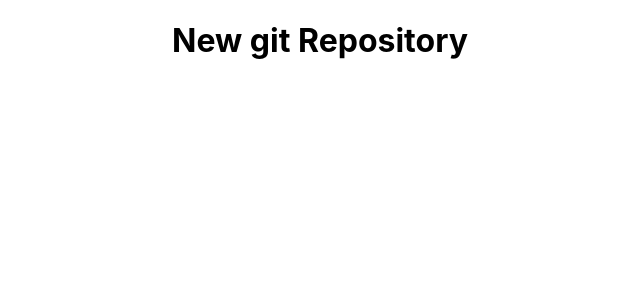
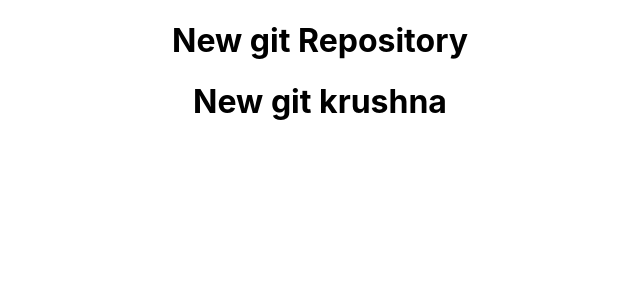
Before and after one commit to KRUSHNA2002/SchoolProject, a React (Create React App) app: page / in a window 1280 px wide. Shown: the top 300 px of the page, without its empty margins (320-960 px from the left). Built offline with nearby package versions, Linux system fonts and the light colour scheme.

Commit message:
remove all

```diff
--- a/src/App.js
+++ b/src/App.js
@@ -4,6 +4,7 @@ function App() {
   return (
     <div className="App">
       <h1>New git Repository</h1>
+      <h1>New git krushna</h1>
 
     </div>
     );
```
